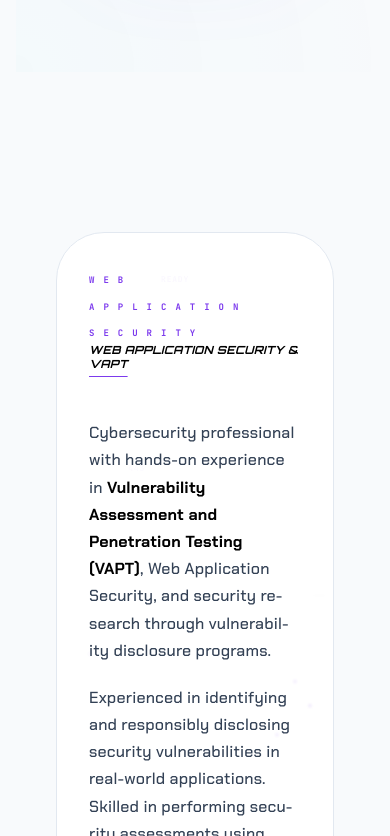
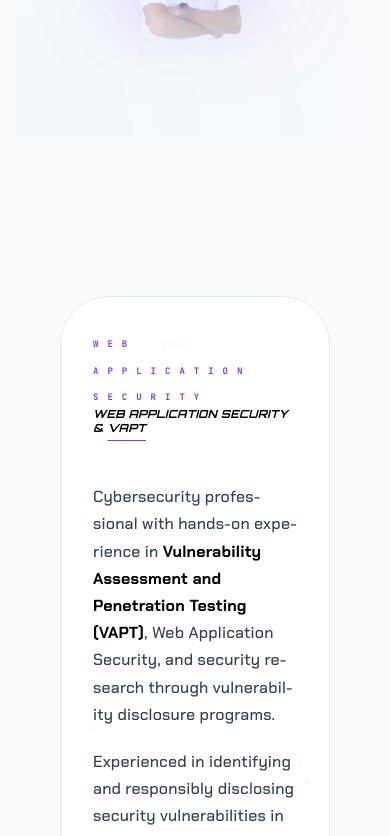
Before and after one commit to VARMA9999/portfolio, a React (Vite) app: page / in a window 390 px wide. Shown: the part 1008-1844 px from the top of the page. Built offline with nearby package versions, Linux system fonts and the light colour scheme; no server answers.

Commit message:
style: enforce strict centralized responsive layout system globally

```diff
--- a/index.css
+++ b/index.css
@@ -682,26 +682,52 @@ button,
       radial-gradient(circle at bottom left, rgba(34, 211, 238, 0.05), transparent 40%);
   }
 
-  /* ── Container ── */
-  .container-progressive {
+  /* ─────────────────────────────────────────────
+     STRICT RESPONSIVE LAYOUT SYSTEM
+  ───────────────────────────────────────────── */
+
+  /* ── PART 2: MAIN WRAPPER ── */
+  /* Ensures all sections safely wrap content in the center */
+  section,
+  .wrapper-main,
+  main {
+    width: 100%;
+    display: flex;
+    justify-content: center;
+    align-items: center; /* keep horizontal and vertical balanced if needed, but primarily justify-content */
+    flex-direction: column;
+    padding-top: var(--space-8);
+    padding-bottom: var(--space-8);
+  }
+
+  section > *,
+  main > * {
+    width: 100%;
+  }
+
+  /* ── PART 3 & 4: INNER CONTAINER ── */
+  /* Ensures content stretches on mobile, centers on desktop, equal 20px spacing */
+  .container-progressive,
+  .container-inner {
     width: 100%;
     max-width: 1200px;
-    margin-left: auto;
-    margin-right: auto;
-    padding-left: clamp(1rem, 4vw, 2.5rem);
-    padding-right: clamp(1rem, 4vw, 2.5rem);
+    padding-left: 20px !important;
+    padding-right: 20px !important;
+    margin: 0 auto;
   }
 
   @media (min-width: 1600px) {
-    .container-progressive {
-      max-width: 1400px;
+    .container-progressive,
+    .container-inner {
+      max-width: 1300px; /* Kept in the 1100-1300 range specified */
     }
   }
 
-  /* ── Section Spacing ── */
-  section {
-    padding-top: var(--space-8);
-    padding-bottom: var(--space-8);
+  /* ── PART 5 & 7: GRID/FLEX ALIGNMENT & TEXT READABILITY ── */
+  p, .text-readability {
+    max-width: 75ch; /* Limit text width for readability */
+    margin-left: auto;
+    margin-right: auto;
   }
 
   /* ── Tech Background ── */
```
